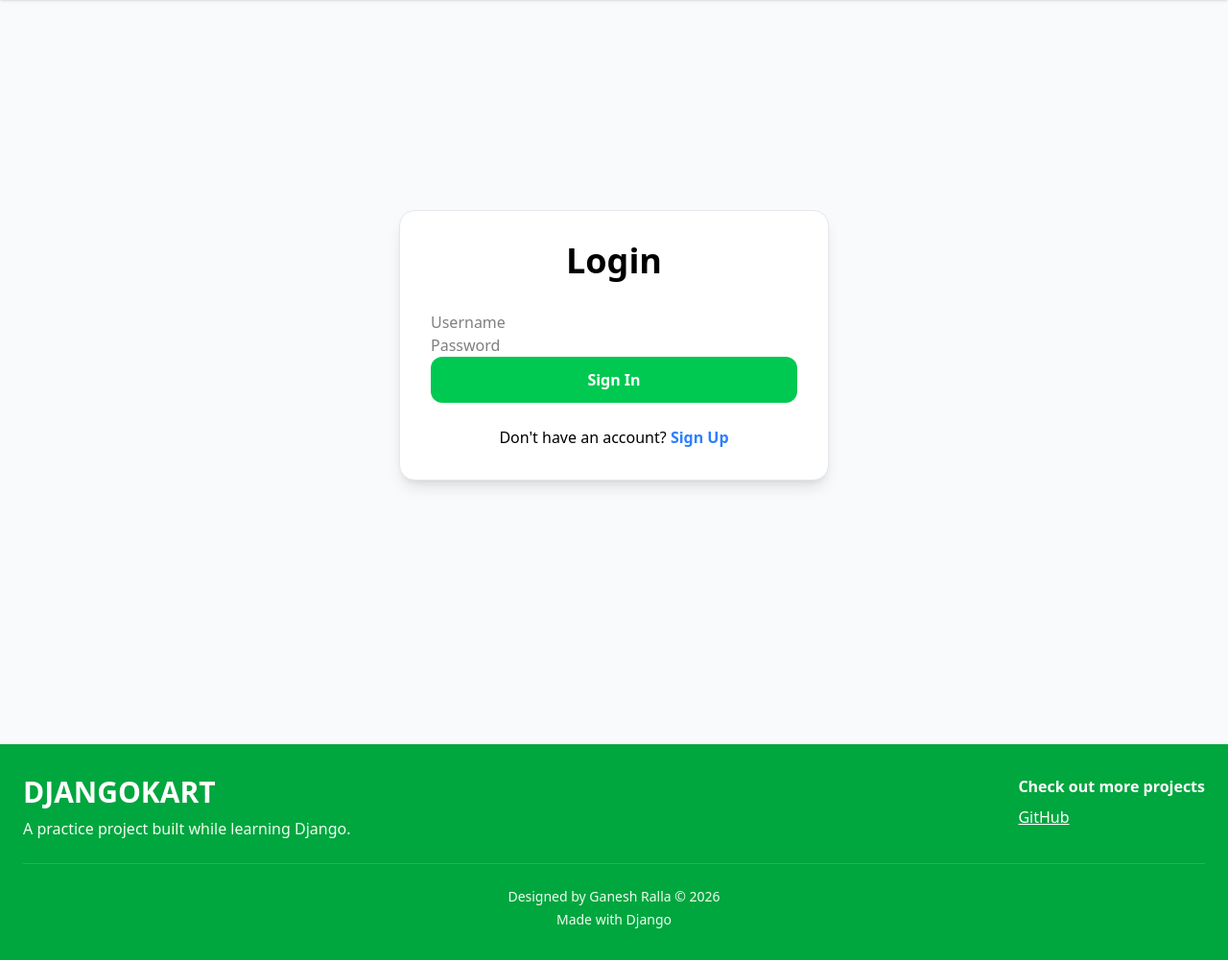
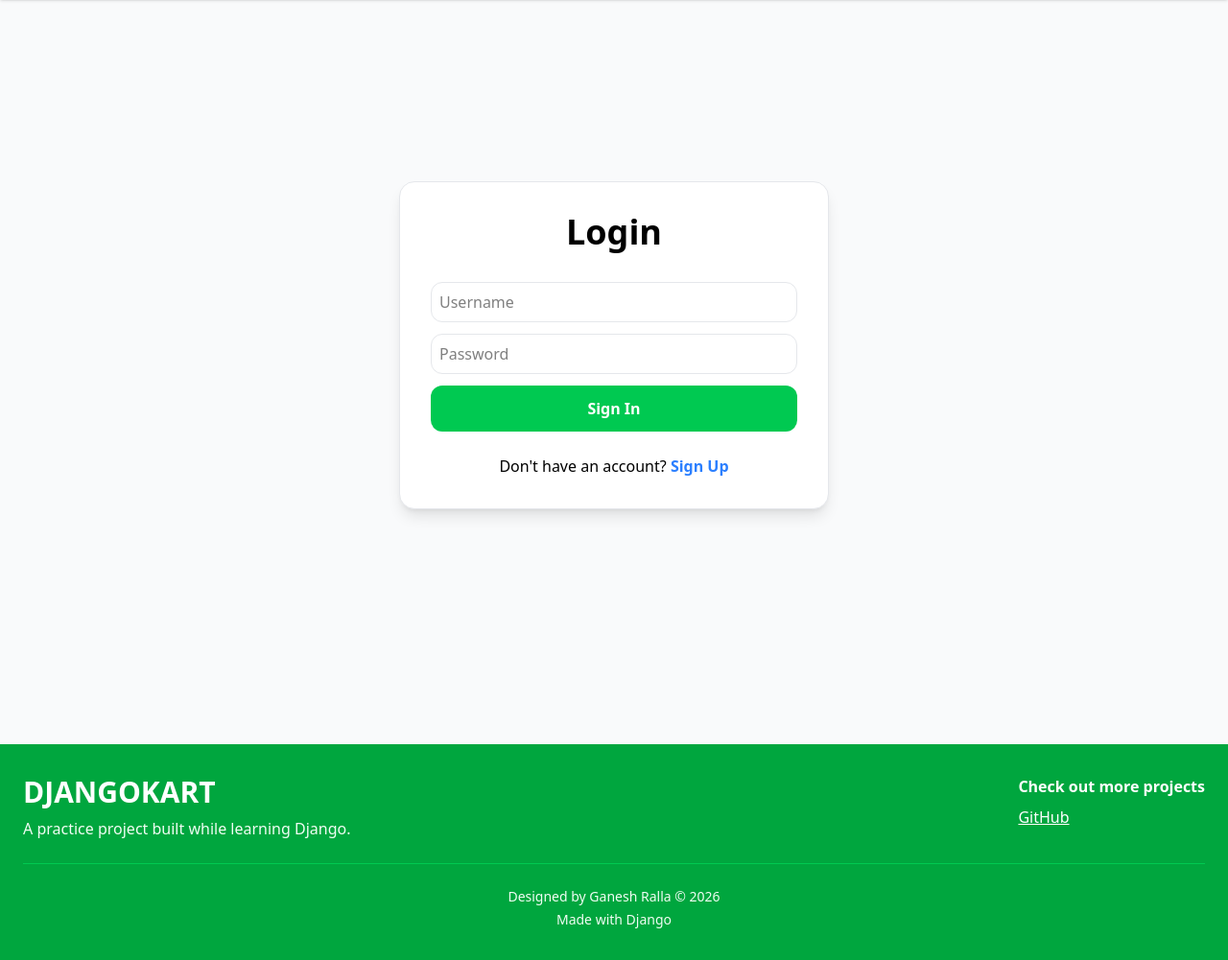
Before and after one commit to Ganesh-Ralla/djangoKart, a Django app: page /login/ in a window 1280 px wide. Shown: the part 64-1065 px from the top of the page at 96% size. Run offline with Django 5.2, Linux system fonts and the light colour scheme.

Commit message:
forms style updated

```diff
--- a/accounts/forms.py
+++ b/accounts/forms.py
@@ -1,29 +1,41 @@
 from django import forms
 from django.contrib.auth.models import User
 
+style_class="p-2 rounded-xl border border-gray-200 w-full outline-0 mb-3 bg-white"
 class UserForm(forms.ModelForm):
+
+
     class Meta:
         model = User
         fields = ['first_name','last_name','email','username','password']
 
+
+
         widgets = {
             'first_name':forms.TextInput(attrs={
                 'placeholder':'first name',
+                'class':style_class,
             }),
             'last_name':forms.TextInput(attrs={
-                'placeholder':'last name'
+                'placeholder':'last name',
+                'class':style_class,
             }),
             'email':forms.EmailInput(attrs={
-                'placeholder':'email'
+                'placeholder':'email',
+                'class':style_class,
             }),
             'username':forms.TextInput(attrs={
-                'placeholder':'username'
+                'placeholder':'username',
+                'class':style_class,
             }),
             'password':forms.PasswordInput(attrs={
-                'placeholder':'password'
+                'placeholder':'password',
+                'class':style_class,
             })
 
         }
+
+
 
     def save(self,commit=True):
         user = User.objects.create_user(
--- a/templates/login.html
+++ b/templates/login.html
@@ -62,8 +62,8 @@
 
             <form method="post">
                 {% csrf_token %}
-                <input type="text" name="username" placeholder="Username">
-                <input type="password" name="password" placeholder="Password">
+                <input type="text" name="username" placeholder="Username" class=" p-2 rounded-xl border border-gray-200 w-full outline-0 mb-3 bg-white">
+                <input type="password" name="password" placeholder="Password" class=" p-2 rounded-xl border border-gray-200 w-full outline-0 mb-3 bg-white">
                 <button
                     class="w-full bg-green-500 hover:bg-green-600 text-white font-bold py-3 rounded-xl transition">Sign
                     In</button>
```
